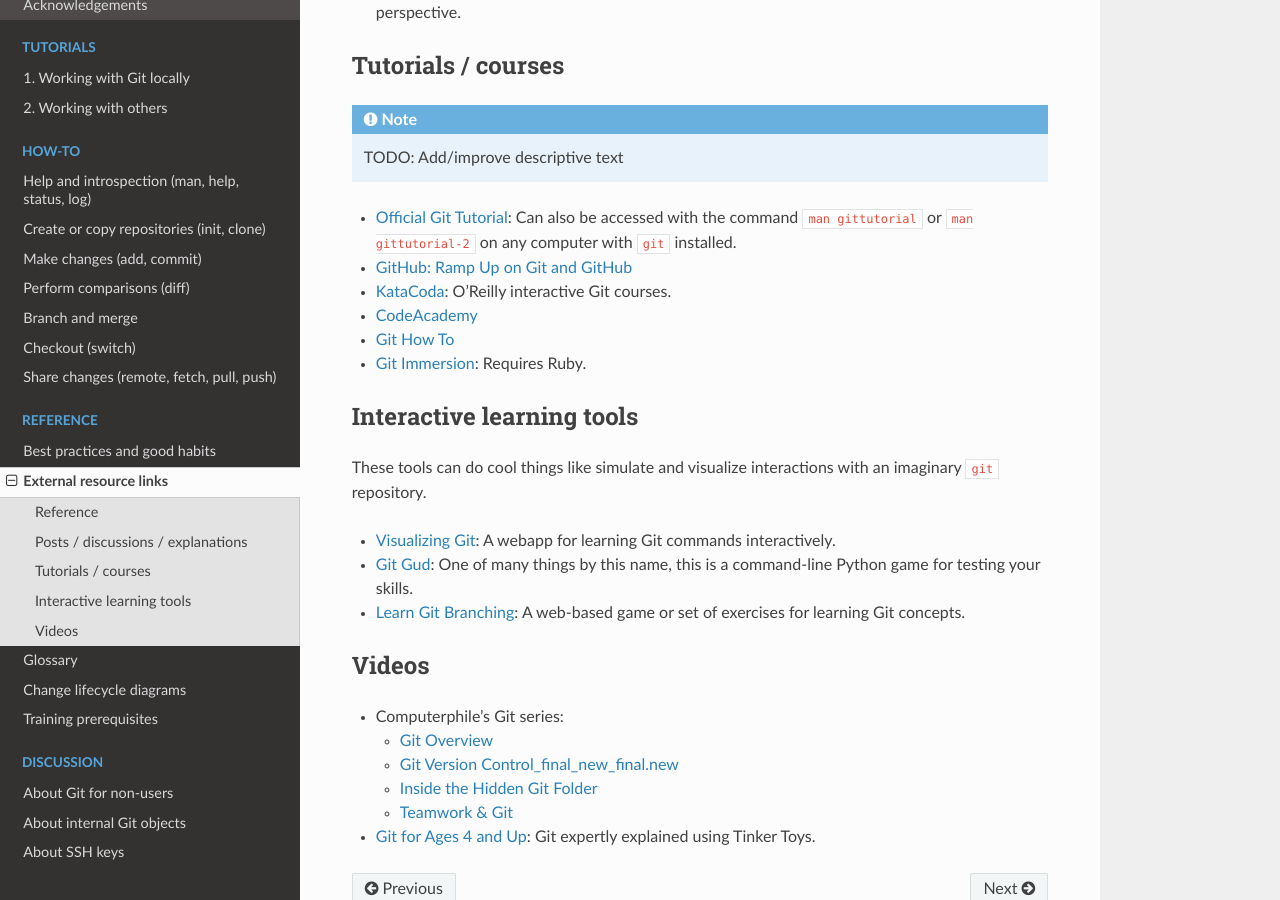
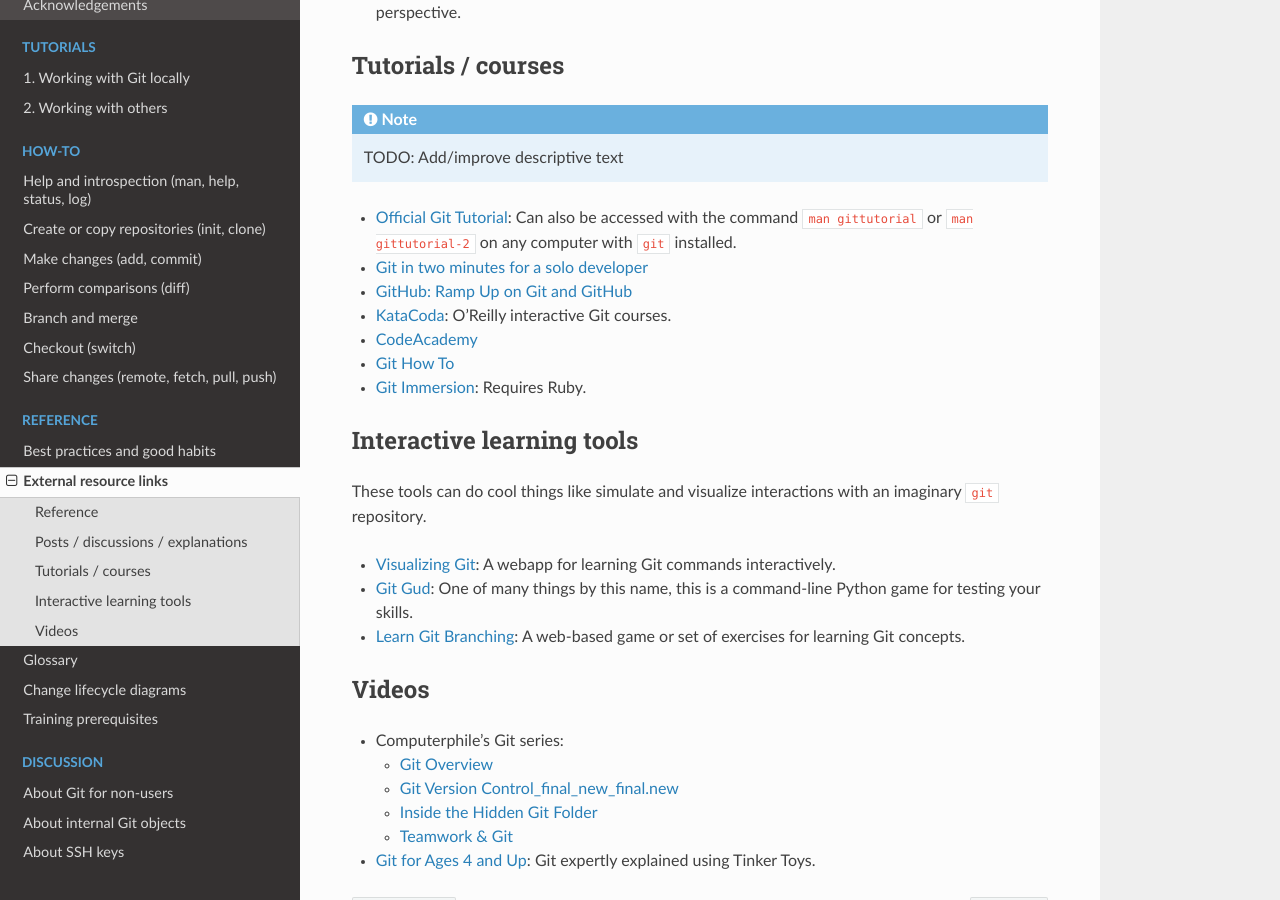
Before and after one commit to nsidc/git-training, a Sphinx documentation site: the page built from doc/reference/external-resources.md, in a window 1280 px wide and 900 px high, scrolled down 826 px. Built offline with Sphinx 7.4.7 and the Read the Docs theme 2.0.0, drawn with Linux system fonts in a browser that asks for light colours.

Commit message:
Add link to "Git in two minutes"

```diff
--- a/doc/reference/external-resources.md
+++ b/doc/reference/external-resources.md
@@ -49,6 +49,7 @@
 * [Official Git Tutorial](https://git-scm.com/docs/gittutorial): Can also be accessed
   with the command `man gittutorial` or `man gittutorial-2` on any computer with `git`
   installed.
+* [Git in two minutes for a solo developer](https://www.garyrobinson.net/2014/10/git-in-two-minutes-for-a-solo-developer.html)
 * [GitHub: Ramp Up on Git and GitHub](https://lab.github.com/githubtraining/ramp-up-on-git-and-github)
 * [KataCoda](https://www.katacoda.com/courses/git): O'Reilly interactive Git courses.
 * [CodeAcademy](https://www.codecademy.com/courses/learn-git/lessons/git-workflow/exercises/hello-git)
```
